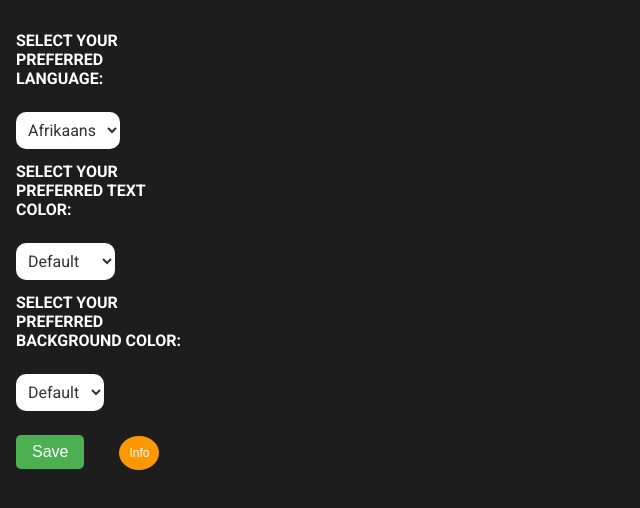
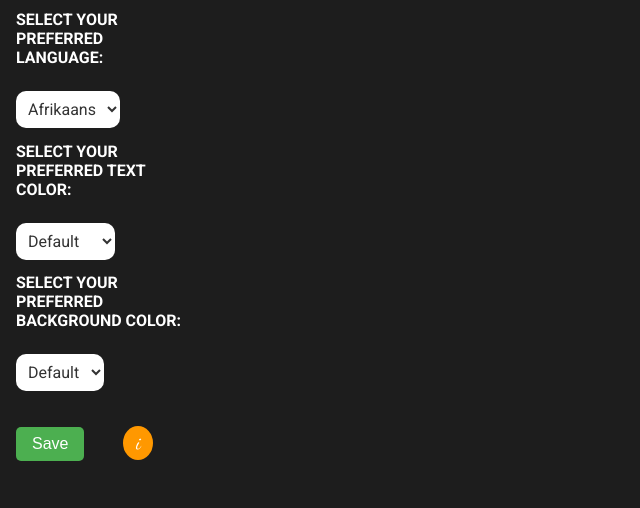
Before and after one commit to Designers-Guild/glossary-tool, a website built with webpack: page public/popup.html in a window 1280 px wide. Shown: the whole page, without its empty margins (0-640 px from the left). Built offline with nearby package versions, Linux system fonts and the light colour scheme; some packages are replaced by stand-ins of ours; files whose address does not match are found by name.

Commit message:
changed how to use button

```diff
--- a/public/popup.html
+++ b/public/popup.html
@@ -62,15 +62,16 @@
 #how-to-use-button {
   border: none;
   color: white;
-  padding: 10px;
+  padding: 5px;
   text-align: center;
   text-decoration: none;
   display: inline-block;
   font-size: 12px;
-  margin: 4px 31px;
+  margin:  35px;
   cursor: pointer;
   background-color: #FF9800;
-  border-radius: 70%;
+  border-radius: 50%;
+  width: 30px;
 
 }
 
@@ -115,7 +116,18 @@
 
     </div>
     <button id="save-button">Save</button>
-    <button id="how-to-use-button">Info</button>
+    <link href='https://fonts.googleapis.com/css?family=Dancing Script' rel='stylesheet'>
+    <button id="how-to-use-button"><span class="cursive larger">i</span></button>
+
+    <style>
+      .cursive {
+        font-family: Dancing Script;
+      }
+
+      .larger {
+        font-size: 20px;
+      }
+    </style>
   </div>
 
 </body>
```
